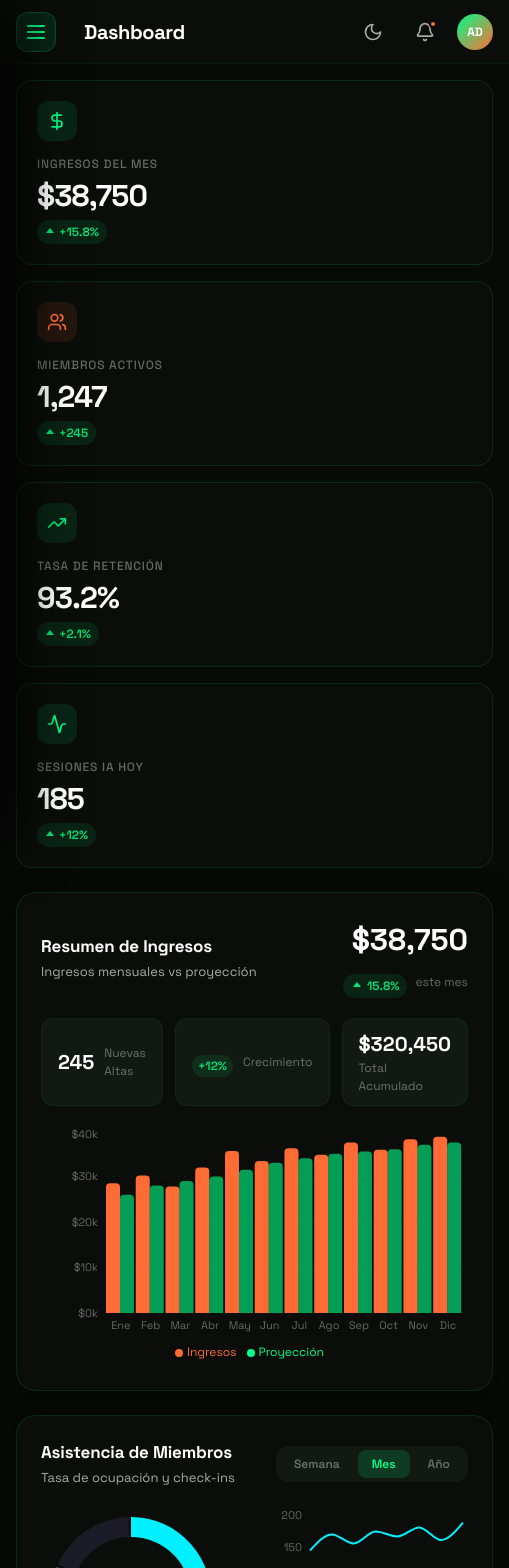
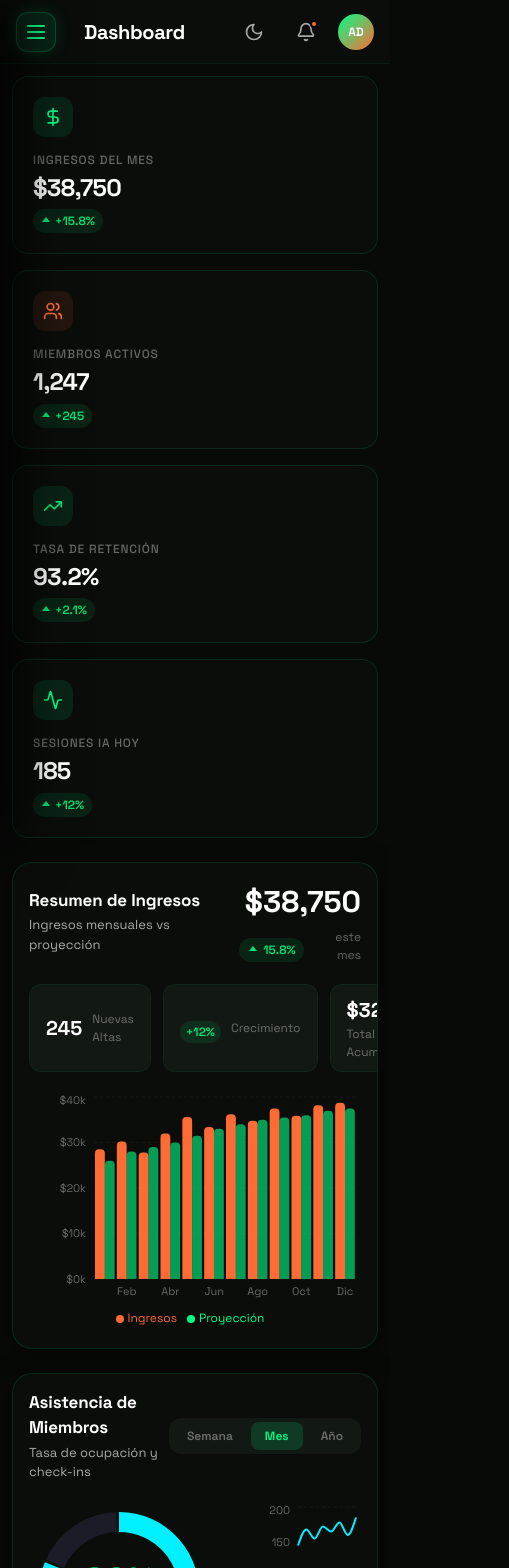
Before and after one commit to chalo72/GymFuxionFit, a React (Vite) app: page /dashboard in a window 390 px wide. Shown: the top 1568 px of the page, 509 px wide, since content can reach past the window. Built offline with nearby package versions, Linux system fonts and the light colour scheme.

Commit message:
­ƒÜÇ DEPLOY: GymFuxionFit v5.1.0 - Worldwide Release [GLOBAL_FUSION]

```diff
--- a/src/components/layout/Sidebar.tsx
+++ b/src/components/layout/Sidebar.tsx
@@ -95,7 +95,7 @@ export default function Sidebar({ isOpen, onClose }: { isOpen?: boolean, onClose
   };
 
   return (
-    <aside className="sidebar">
+    <aside className={`sidebar ${isOpen ? 'open' : ''}`}>
       {/* ─── HEADER ─── */}
       <div className="sidebar-header">
         <div className="sidebar-logo">
--- a/src/index.css
+++ b/src/index.css
@@ -1251,7 +1251,8 @@ img {
     box-shadow: 20px 0 50px rgba(0,0,0,0.8);
   }
 
-  .app-layout.mobile-menu-open .sidebar {
+  .app-layout.mobile-menu-open .sidebar,
+  .sidebar.open {
     transform: translateX(0);
   }
 
@@ -1275,6 +1276,7 @@ img {
     border-radius: var(--radius-md);
     color: var(--neon-green);
     margin-right: 12px;
+    box-shadow: 0 0 15px var(--green-15);
   }
 
   .mobile-close-btn {
@@ -1297,6 +1299,36 @@ img {
   }
   .navbar-breadcrumb, .navbar-right .search-input {
     display: none !important;
+  }
+
+  /* Fix de desbordamiento general */
+  .page-content {
+    padding: 12px !important;
+    overflow-x: hidden;
+  }
+
+  .glass-card {
+    padding: 16px !important;
+    width: 100% !important;
+    max-width: 100% !important;
+    overflow: hidden;
+  }
+
+  /* Tablas Responsivas */
+  .data-table-container {
+    width: 100%;
+    overflow-x: auto;
+    -webkit-overflow-scrolling: touch;
+    margin-bottom: 20px;
+  }
+
+  .data-table {
+    min-width: 600px; /* Forzar scroll si es muy ancha */
+  }
+
+  /* KPI Cards en móvil */
+  .kpi-value {
+    font-size: var(--text-2xl) !important;
   }
 
   /* Utilidades para Recepción en Móvil */
--- a/src/pages/Inventory.tsx
+++ b/src/pages/Inventory.tsx
@@ -87,7 +87,7 @@ export default function Inventory() {
       </div>
 
       {/* ── KPI TELEMETRY ── */}
-      <div style={{ display: 'grid', gridTemplateColumns: 'repeat(4, 1fr)', gap: 16 }}>
+      <div className="kpi-row" style={{ gap: 16 }}>
          <div className="glass-card" style={{ padding: 16 }}>
             <div style={{ fontSize: 8, fontWeight: 950, color: 'var(--text-muted)', marginBottom: 8 }}>ITEMS_REGISTRADOS</div>
             <div style={{ fontSize: 24, fontWeight: 950, color: '#fff' }}>{inventoryStats.total} <span style={{ fontSize: 10, opacity:0.5 }}>SKU</span></div>
@@ -179,7 +179,7 @@ export default function Inventory() {
             </div>
          ) : (
             /* PRODUCT LOGISTICS (Optimizado para el usuario) */
-            <div className="glass-card" style={{ padding: 0, overflow: 'hidden' }}>
+            <div className="data-table-container">
                <table style={{ width: '100%', borderCollapse: 'collapse', textAlign: 'left' }}>
                   <thead style={{ background: 'rgba(255,255,255,0.02)' }}>
                       <tr>
--- a/src/pages/Members.tsx
+++ b/src/pages/Members.tsx
@@ -569,7 +569,7 @@ export default function Members() {
       </div>
 
       {/* KPIs */}
-      <div style={{ display:'grid', gridTemplateColumns:'repeat(5,1fr)', gap:12, marginBottom:20 }}>
+      <div className="kpi-row" style={{ marginBottom:20 }}>
         {[
           { label:'Total Clientes',  val:stats.total,                  color:'var(--text-primary)',  icon:'👥' },
           { label:'Activos',         val:stats.active,                 color:'var(--neon-green)',    icon:'✅' },
@@ -577,7 +577,7 @@ export default function Members() {
           { label:'Vencidos',        val:stats.expired,                color:'var(--danger-red)',    icon:'❌' },
           { label:'Ingresos/mes',    val:`$${(stats.revenue/1000).toFixed(0)}K`, color:'var(--neon-green)', icon:'💰' },
         ].map(k => (
-          <div key={k.label} className="glass-card" style={{ padding:'16px 18px' }}>
+          <div key={k.label} className="kpi-card" style={{ padding:'16px 18px', border: 'var(--glass-border)' }}>
             <div style={{ fontSize:20, marginBottom:6 }}>{k.icon}</div>
             <div style={{ fontSize:22, fontWeight:900, color:k.color }}>{k.val}</div>
             <div style={{ fontSize:11, color:'var(--text-muted)', marginTop:3 }}>{k.label}</div>
@@ -634,7 +634,7 @@ export default function Members() {
 
       {/* Tabla */}
       <div className="glass-card" style={{ padding:0, overflow:'hidden', flex:1 }}>
-        <div style={{ overflowY:'auto', maxHeight:'100%' }}>
+        <div className="data-table-container" style={{ overflowY:'auto', maxHeight:'100%' }}>
           <table style={{ width:'100%', borderCollapse:'collapse' }}>
             <thead>
               <tr style={{ background:'rgba(255,255,255,.03)', borderBottom:'1px solid rgba(255,255,255,.07)' }}>
--- a/src/pages/Payments.tsx
+++ b/src/pages/Payments.tsx
@@ -139,7 +139,7 @@ export default function Payments() {
             ))}
           </div>
 
-          <div className="glass-card" style={{ padding: 0, overflow: 'hidden' }}>
+          <div className="data-table-container">
             <table className="data-table">
               <thead>
                 <tr>
@@ -226,7 +226,7 @@ export default function Payments() {
       )}
 
       {activeTab === 'plans' && (
-        <div style={{ display: 'grid', gridTemplateColumns: 'repeat(3, 1fr)', gap: 20 }}>
+        <div className="dashboard-grid" style={{ gap: 20 }}>
           {[
             { name: 'Plan Básico', price: 40, members: 520, color: '#00FF88', features: ['Acceso sala principal', 'Vestuarios', 'App básica'] },
             { name: 'Plan Pro', price: 75, members: 450, color: '#FF6B35', features: ['Todo Plan Básico', 'Clases grupales', 'AI Coach básico', 'Nutrición básica'] },
```
